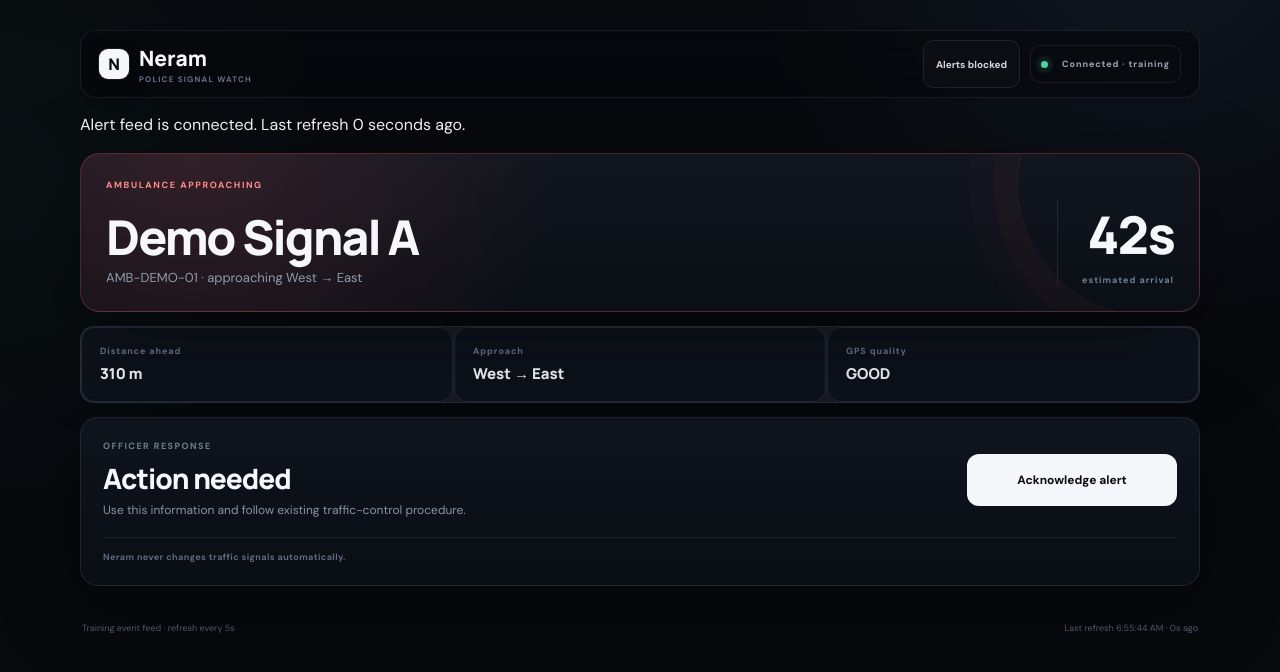
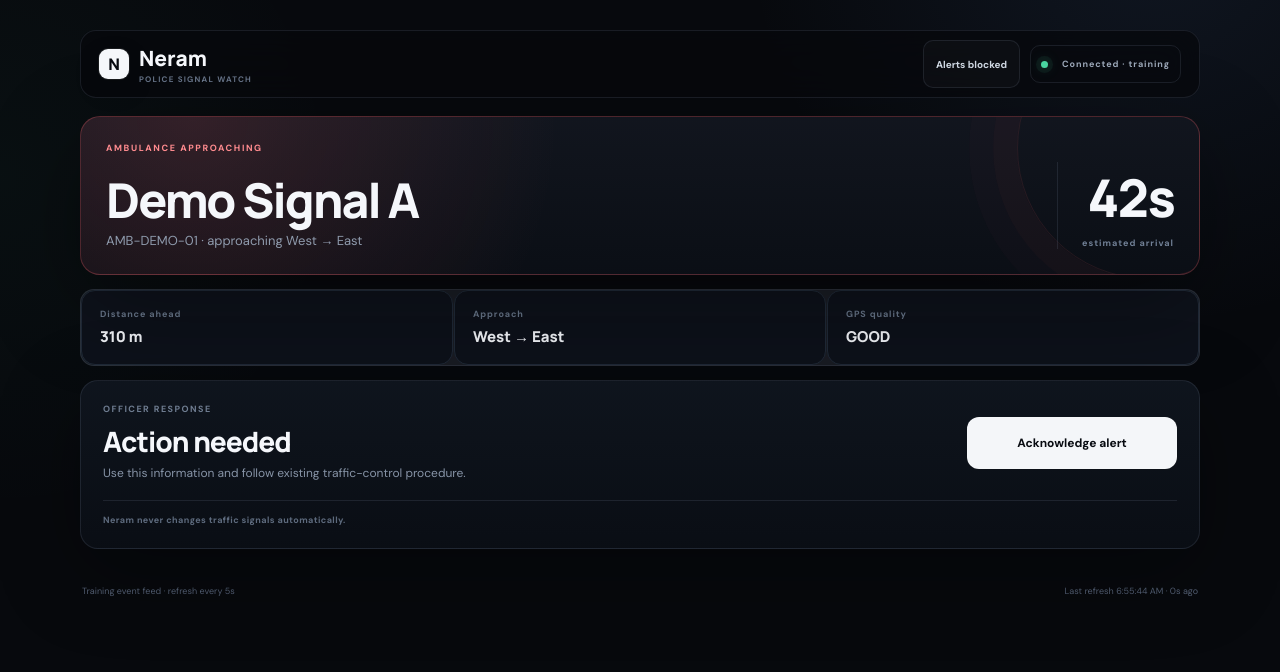
Before and after one commit to NotSash/Neram, a Next.js app in the folder apps/web/: page /police-live in a window 1280 px wide. Shown: the top 672 px of the page. Built offline with nearby package versions, Linux system fonts and the light colour scheme.

Commit message:
fix: add accessible visually hidden utility

```diff
--- a/apps/web/app/interface-polish.css
+++ b/apps/web/app/interface-polish.css
@@ -1,5 +1,6 @@
 /* Final interaction polish: shared across operational pages. */
 html{scroll-behavior:smooth}body{-webkit-font-smoothing:antialiased;text-rendering:optimizeLegibility}::selection{background:rgba(115,168,255,.24);color:#fff}button,a{-webkit-tap-highlight-color:transparent}button:active{transform:translateY(1px)}
+.sr-only{position:absolute!important;width:1px!important;height:1px!important;padding:0!important;margin:-1px!important;overflow:hidden!important;clip:rect(0,0,0,0)!important;white-space:nowrap!important;border:0!important}
 .ops-shell,.live-shell,.ambulances-shell,.ambulance-shell{isolation:isolate}.ops-shell a,.live-shell a,.ambulances-shell a,.ambulance-shell a{outline-offset:4px}
 .ops-panel,.event-panel,.live-alert-card,.live-response-card,.ambulance-list,.ambulance-detail,.ambulance-card,.live-empty{contain:layout paint}
 .ambulance-row,.police-top-link,.notification-button,.primary-action,.secondary-action,.live-ack,.ambulance-start,.ambulance-stop,.ambulance-detail>a{touch-action:manipulation}
```
